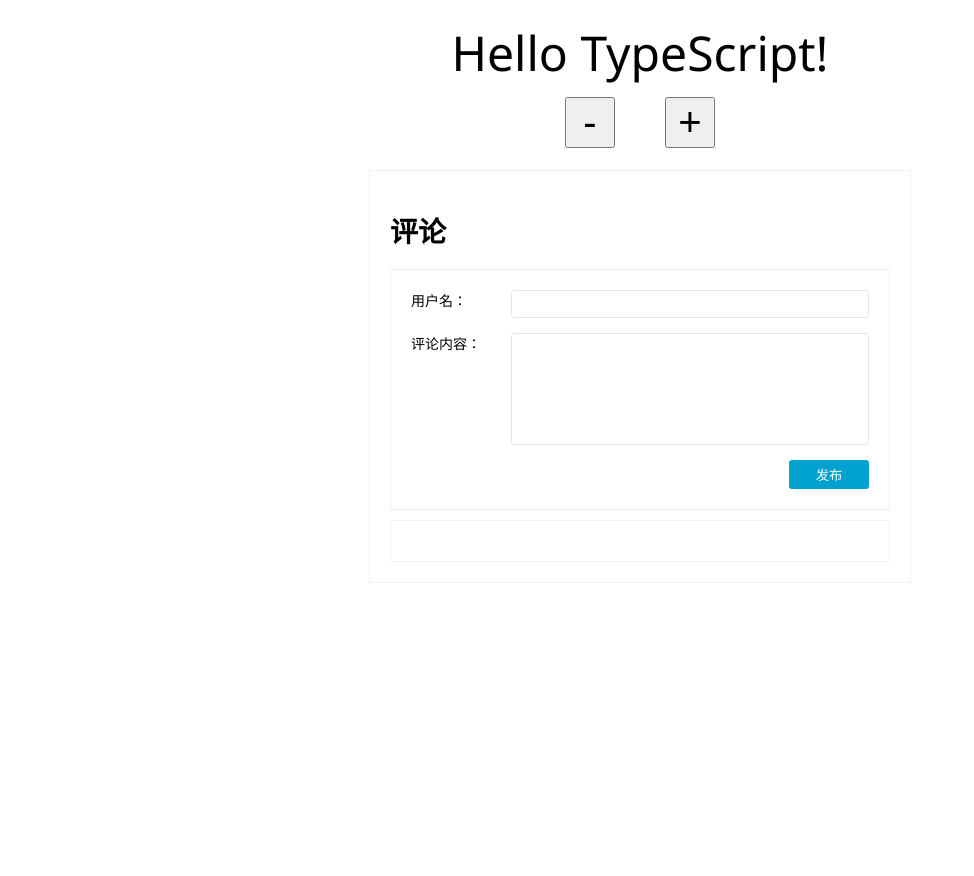
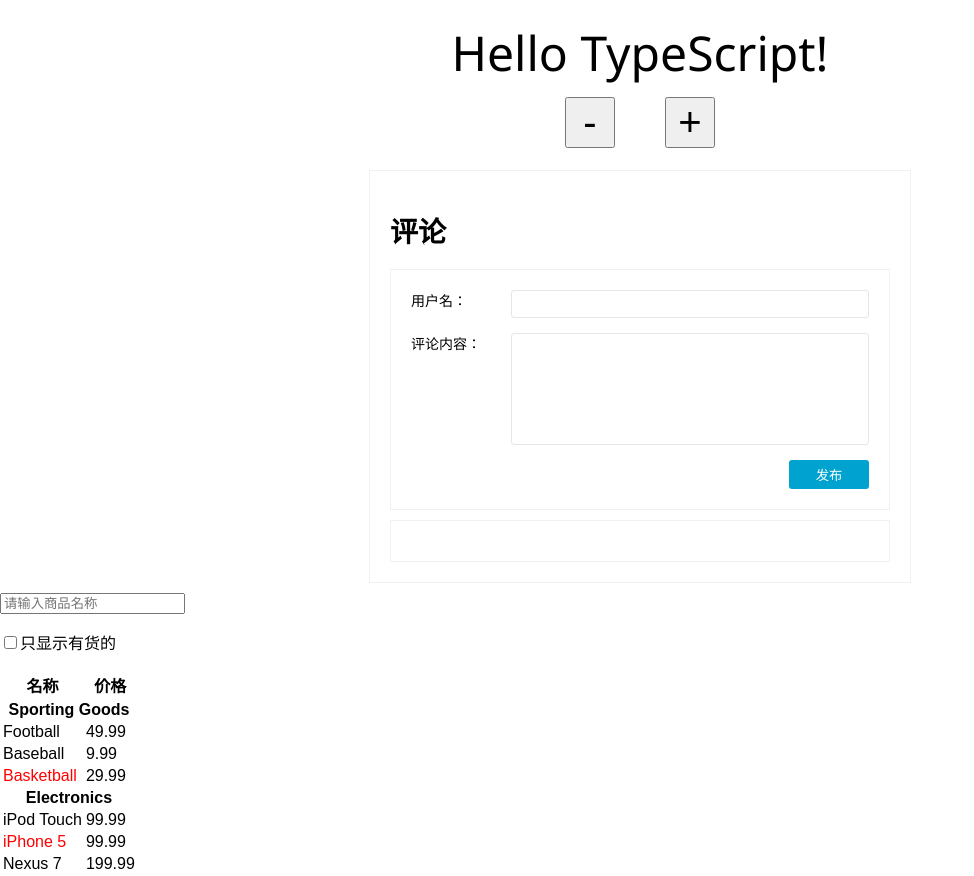
Before and after one commit to 22ricky/my-ts-demo, a React (Create React App) app: page / in a window 1280 px wide. Shown: the whole page, without its empty margins (0-974 px from the left). Before the commit the page ends 800 px from the top, so only its background shows below. Built offline with nearby package versions, Linux system fonts and the light colour scheme.

Commit message:
Complete Product Container

```diff
--- a/src/components/Product/Product.tsx
+++ b/src/components/Product/Product.tsx
@@ -1,6 +1,6 @@
 import * as React from 'react';
 
-interface Product {
+interface PRODUCT {
   category: string;
   price: number;
   stocked: boolean;
@@ -8,7 +8,7 @@ interface Product {
 }
 
 interface ProductProps {
-  product: Product;
+  product: PRODUCT;
 }
 
 interface ProductState {}
--- /dev/null
+++ b/src/components/Product/ProductTable.tsx
@@ -0,0 +1,49 @@
+import * as React from 'react';
+import ProductCategory from './ProductCategory';
+import Product from './Product';
+
+interface PRODUCT {
+  category: string;
+  price: number;
+  stocked: boolean;
+  name: string;
+}
+
+interface ProduceTableProps {
+  products: PRODUCT[];
+  filter: string;
+  inStockOnly: boolean;
+}
+
+interface ProductTableState {}
+
+class ProductTable extends React.Component<ProduceTableProps, ProductTableState> {
+  public render() {
+    const { products, filter, inStockOnly } = this.props;
+    const rows: React.ReactElement<HTMLElement>[] = [];
+    let lastCategory: string;
+    products.map( product => {
+      if ( product.name.indexOf( filter ) === -1 || ( !product.stocked && inStockOnly ) ) {
+        return;
+      }
+      if ( product.category !== lastCategory ) {
+        rows.push( <ProductCategory category={product.category} key={product.category} /> );
+      }
+      rows.push( <Product product={product} key={product.name} /> );
+      lastCategory = product.category;
+    });
+    return (
+      <table>
+        <thead>
+          <tr>
+            <th>名称</th>
+            <th>价格</th>
+          </tr>
+        </thead>
+        <tbody>{rows}</tbody>
+      </table>
+    );
+  }
+}
+
+export default ProductTable;
--- /dev/null
+++ b/src/components/Product/Searchbar.tsx
@@ -0,0 +1,48 @@
+import * as React from 'react';
+
+interface SearchBarProps {
+  filter: string;
+  inStockOnly: boolean;
+  onFilter: ( a: string, b: boolean ) => {};
+}
+
+interface SearchBarState {}
+
+class SeacrchBar extends React.Component<SearchBarProps, SearchBarState> {
+
+  public input: HTMLInputElement;
+  public checkbox: HTMLInputElement;
+
+  public handleFilter() {
+    this.props.onFilter(
+      this.input.value,
+      this.checkbox.checked
+    );
+  }
+
+  public render() {
+    return (
+      <form>
+        <input
+          value={this.props.filter}
+          placeholder="请输入商品名称"
+          onChange={this.handleFilter.bind( this )}
+          ref={input => { if ( input ) { this.input = input; } }}
+        />
+        <p>
+          <label>
+            <input
+              type="checkbox"
+              checked={this.props.inStockOnly}
+              onChange={this.handleFilter.bind( this )}
+              ref={checkbox => { if ( checkbox ) { this.checkbox = checkbox; } }}
+            />
+            只显示有货的
+          </label>
+        </p>
+      </form>
+    );
+  }
+}
+
+export default SeacrchBar;
--- /dev/null
+++ b/src/containers/Product.tsx
@@ -0,0 +1,51 @@
+import * as React from 'react';
+import SearchBar from '../components/Product/Searchbar';
+import ProductTable from '../components/Product/ProductTable';
+
+interface PRODUCT {
+  category: string;
+  price: number;
+  stocked: boolean;
+  name: string;
+}
+
+interface ProductProps {
+  products: PRODUCT[];
+}
+interface ProductState {
+  filter: string;
+  inStockOnly: boolean;
+}
+
+class Product extends React.Component<ProductProps, ProductState> {
+  constructor( props: ProductProps ) {
+    super( props );
+    this.state = {
+      filter: '',
+      inStockOnly: false
+    };
+  }
+
+  public handleFilter( filter: string, inStockOnly: boolean ) {
+    this.setState({ filter, inStockOnly });
+  }
+
+  public render() {
+    return (
+      <div>
+        <SearchBar
+          filter={this.state.filter}
+          inStockOnly={this.state.inStockOnly}
+          onFilter={this.handleFilter.bind( this )}
+        />
+        <ProductTable
+          products={this.props.products}
+          filter={this.state.filter}
+          inStockOnly={this.state.inStockOnly}
+        />
+      </div>
+    );
+  }
+}
+
+export default Product;
--- a/src/index.tsx
+++ b/src/index.tsx
@@ -6,6 +6,7 @@ import { enthusiasm } from './reducers/index';
 import { StoreState } from './types/index';
 import Hello from './containers/Hello';
 import CommentBox from './containers/CommentBox';
+import Product from './containers/Product';
 import registerServiceWorker from './registerServiceWorker';
 import './index.css';
 
@@ -14,12 +15,29 @@ const store = createStore<StoreState>(enthusiasm, {
   languageName: 'TypeScript'
 });
 
+interface PRODUCT {
+  category: string;
+  price: number;
+  stocked: boolean;
+  name: string;
+}
+
+const products: PRODUCT[] = [
+  {category: 'Sporting Goods', price: 49.99, stocked: true, name: 'Football'},
+  {category: 'Sporting Goods', price: 9.99, stocked: true, name: 'Baseball'},
+  {category: 'Sporting Goods', price: 29.99, stocked: false, name: 'Basketball'},
+  {category: 'Electronics', price: 99.99, stocked: true, name: 'iPod Touch'},
+  {category: 'Electronics', price: 99.99, stocked: false, name: 'iPhone 5'},
+  {category: 'Electronics', price: 199.99, stocked: true, name: 'Nexus 7'}
+];
+
 ReactDOM.render(
   <div>
     <Provider store={store}>
       <Hello />
     </Provider>
     <CommentBox />
+    <Product products={products} />
   </div>,
   document.getElementById('root') as HTMLElement
 );
```
Also changed, not shown: 1 other file (tests, documents, lock files or other folders).
